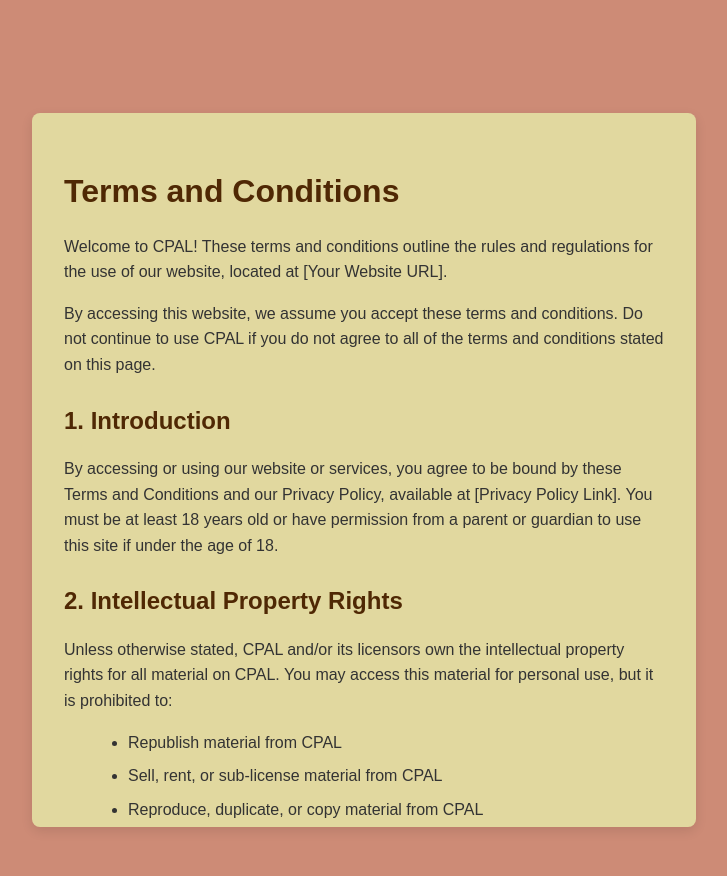
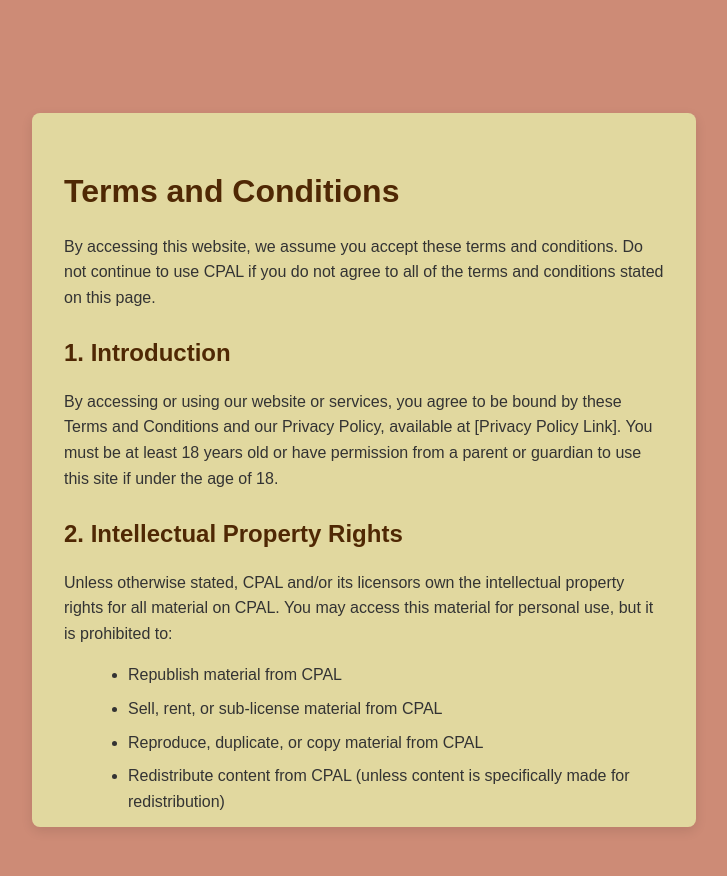
Before and after one commit to Power-0ff/Igcse, a Flask app: page /agreements in a window 1280 px wide. Shown: the part 830-1706 px from the top of the page, without its empty margins (276-1003 px from the left). Run offline with Flask 3, Linux system fonts and the light colour scheme.

Commit message:
commit 21

```diff
--- a/templates/terms.html
+++ b/templates/terms.html
@@ -9,9 +9,6 @@
 <body>
     <div class="container">
         <h1>Terms and Conditions</h1>
-
-        <p>Welcome to CPAL! These terms and conditions outline the rules and regulations for the use of our website, located at [Your Website URL].</p>
-
         <p>By accessing this website, we assume you accept these terms and conditions. Do not continue to use CPAL if you do not agree to all of the terms and conditions stated on this page.</p>
 
         <h2>1. Introduction</h2>
```
